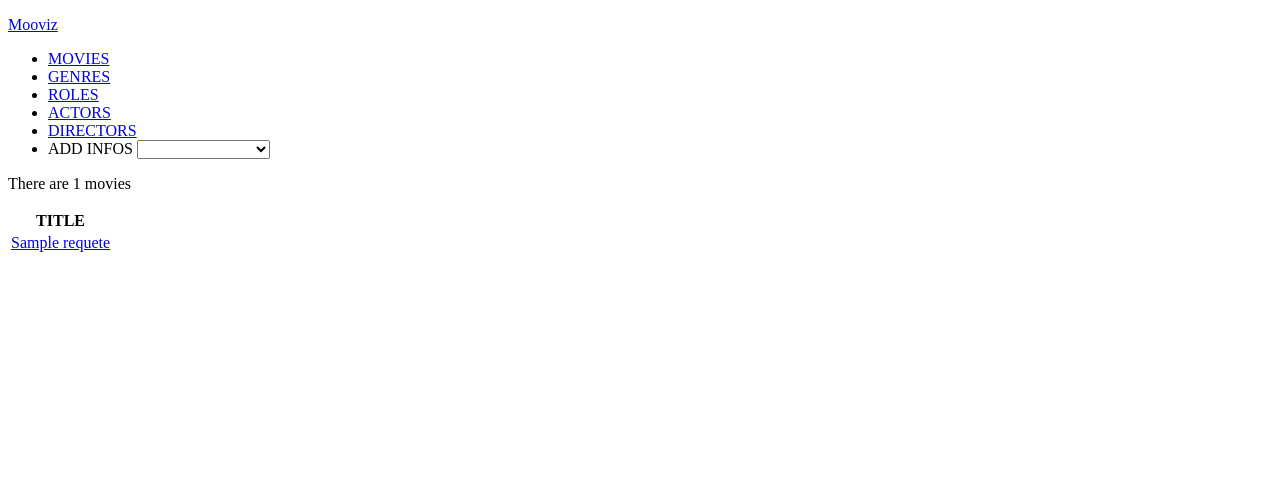
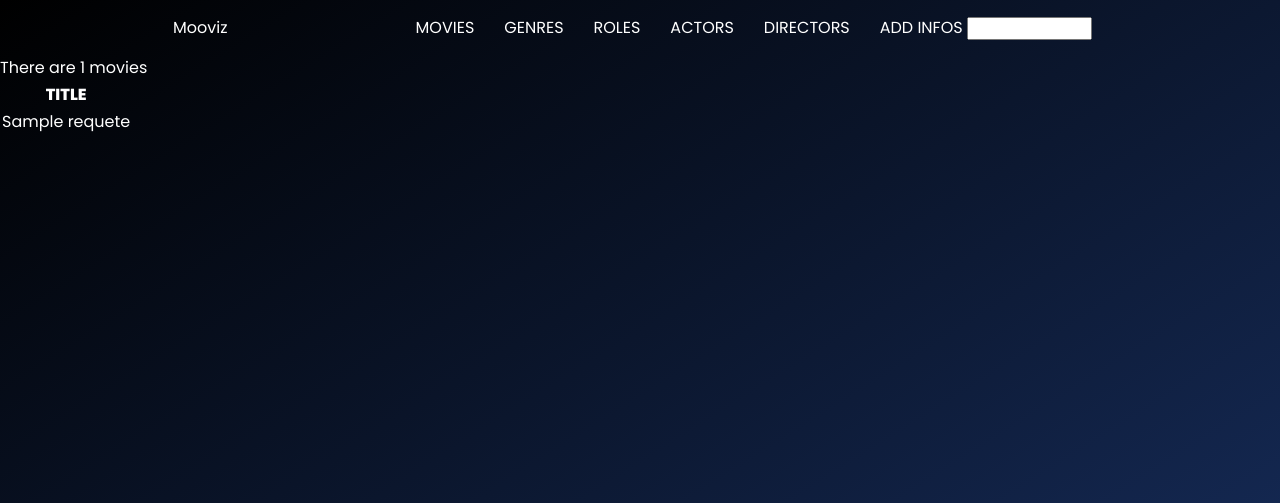
Before and after one commit to davinahouquet/Cinema-PDO, a PHP site: the page made by view/Film/viewFilm.php in a window 1280 px wide. Shown: the top 503 px of the page. Run offline with PHP 8.4, Linux system fonts and the light colour scheme; the template is opened without the code that fills it: most values are stand-ins (such as "Sample title", 1, 10 or a date in 2020).

Commit message:
CSS Template

```diff
--- a/index.php
+++ b/index.php
@@ -9,6 +9,7 @@ spl_autoload_register(function($class_name){
 
 $ctrlCinema = new CinemaController(); //On instancie le controller Cinema
 $ctrlGenre = new GenreController();
+
 $id = (isset($_GET["id"])) ? $_GET["id"] : null;
 if(isset($_GET["action"])){ //En fonction de l'action détectée dans l'URL via la propriété "action" on interagit avec la bonne méthode du controller
 
--- a/public/css/style.css
+++ b/public/css/style.css
@@ -1,5 +1,43 @@
-
+:root{
+    --dark-blue: #183062;
+}
 
 *{
-    background: linear-gradient(#183062 #000000);
+    margin: 0;
+    padding: 0;
+    box-sizing: border-box;
+    color: white;
+    font-family: "Poppins", sans-serif;
 }
+
+/* Barre de navigation */
+nav{
+    display: flex;
+    align-items: center;
+}
+
+body{
+    background: linear-gradient(to left top, var(--dark-blue), #000000);
+    background-attachment: fixed;
+}
+
+.navigation{
+    display: flex;
+    flex-direction: row;
+    justify-content: space-evenly;
+    color: white;
+}
+
+li{
+    padding: 15px;
+    list-style-type: none;
+}
+
+a{
+    color: white;
+    text-decoration: none;
+}
+
+option{
+    color: var(--dark-blue);
+}
--- a/view/Film/viewFilm.php
+++ b/view/Film/viewFilm.php
@@ -17,7 +17,7 @@ ob_start();
         <?php
             foreach($requete->fetchAll() as $film){ ?>
                 <tr>
-                    <td><a href="index.php?action=detailFilm&id=<?=$id?>"><?= $film["titre"] ?></a></td>
+                    <td><?= $film["titre"] ?></td>
 
                 </tr>
           <?php  } ?>
--- a/view/Film/viewdetailFilm.php
+++ b/view/Film/viewdetailFilm.php
@@ -33,7 +33,7 @@ $detailFilm = $requeteFilm->fetchAll();
 
 
 <?php
-// $titre = $detailFilm["titre"];
+$titre = "détails films";
 $contenu = ob_get_clean();
 require "view/template.php";
 //Le require de fin permet d'injecter le contenu dans le template "squelette" > template.php
--- a/view/template.php
+++ b/view/template.php
@@ -12,7 +12,7 @@
     <link rel="preconnect" href="https://fonts.googleapis.com">
     <link rel="preconnect" href="https://fonts.gstatic.com" crossorigin>
     <link href="https://fonts.googleapis.com/css2?family=Poppins:wght@200;300;400;500;600;800&display=swap" rel="stylesheet">
-    <link rel="stylesheet" href="/public/css/style.css">
+    <link rel="stylesheet" href="http://localhost/Cinema-MVC/public/css/style.css">
     <title>Cinema/<?= $titre ?> </title>
 </head>
 <header>
@@ -22,7 +22,7 @@
             <div class="logo-title">
                 <p><a href="#">Mooviz</a></p>
             </div>
-            <ul>
+            <ul class="navigation">
                 <li><a href="Film/viewFilm.php">MOVIES</a></li>
                 <li><a href="Genre/viewGenre.php">GENRES</a></li>
                 <li><a href="Role/viewRole.php">ROLES</a></li>
@@ -43,11 +43,14 @@
         </nav>
     </section>
 
-    <script src="public/js/script.js"></script>
 </header>
 <body>
 
-    <?= $contenu //Variable qui stocke les données entre ob_start et ob_clean dans les view?>
+    <main>
+        <?= $contenu ?>
+    </main>
 
+
+    <script src="public/js/script.js"></script>
 </body>
 </html>
```
Also changed, not shown: controller/CinemaController.php (+7 -7 lines).
